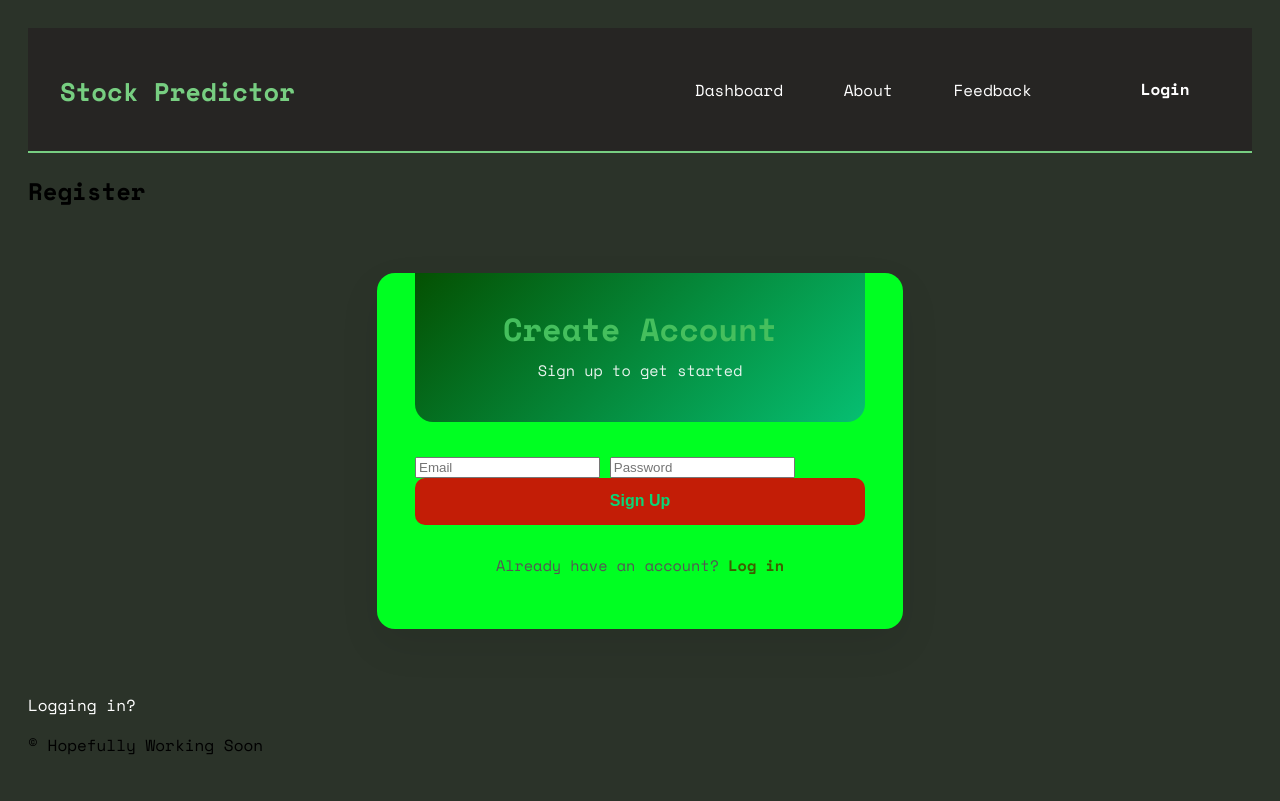
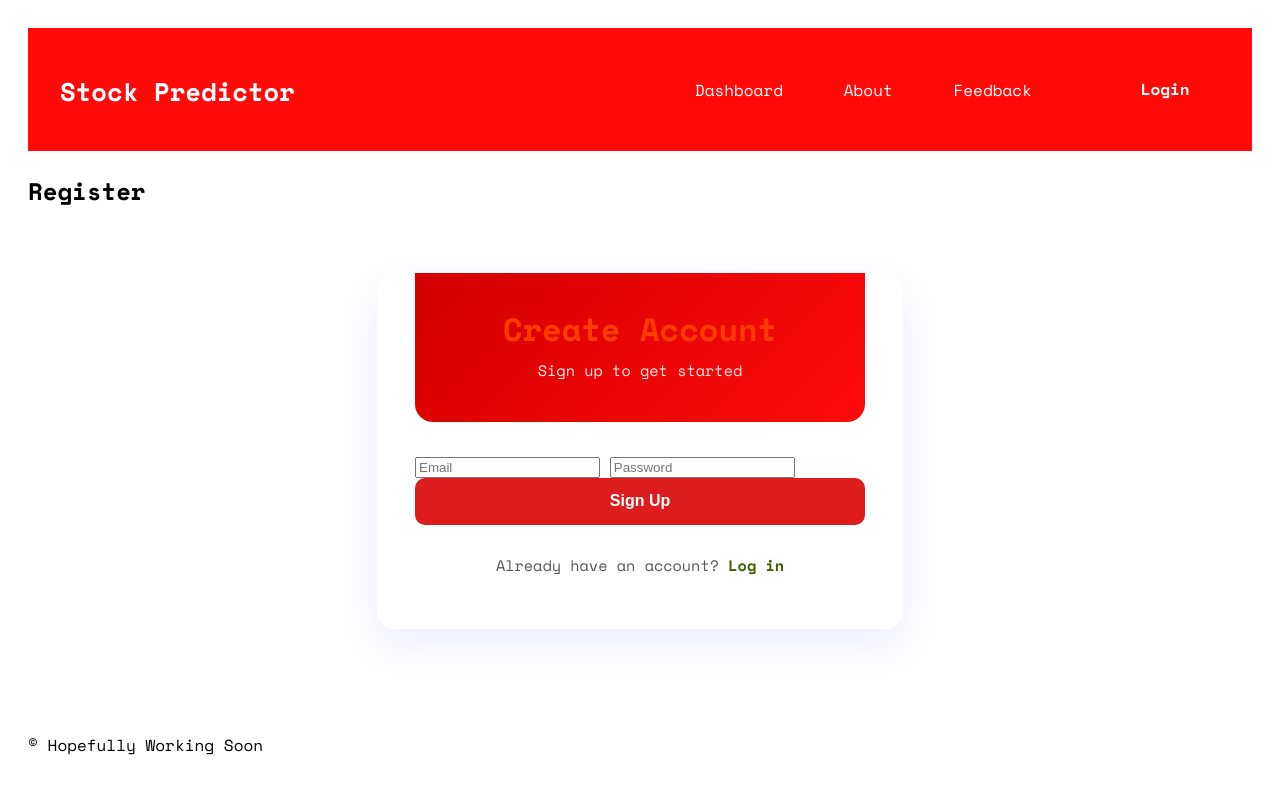
Before and after one commit to Levi-kun/stock-market-data-predictor-model, a Flask app: page /register in a window 1280 px wide. Run offline with Flask 3, Linux system fonts and the light colour scheme.

Commit message:
update css

```diff
--- a/Stock-Market-Web-App/App/static/css/ucnj_style.css
+++ b/Stock-Market-Web-App/App/static/css/ucnj_style.css
@@ -1,25 +1,24 @@
 /** web theme colors */
-
 /** Base colors */
 :root {
-        --clr-dark-a0: #000000;
+        --clr-dark-a0: #ed0707;
         --clr-light-a0: #ffffff;
 
         /** Theme primary colors */
-        --clr-primary-a0: #45bf5d;
-        --clr-primary-a10: #60c76f;
-        --clr-primary-a20: #77ce81;
-        --clr-primary-a30: #8cd592;
+        --clr-primary-a0: #ff3c00;
+        --clr-primary-a10: #f72626;
+        --clr-primary-a20: #ffffff;
+        --clr-primary-a30: #ff1212;
 
         /** Theme surface colors */
-        --clr-surface-a0: #262523;
-        --clr-surface-a10: #3a3938;
-        --clr-surface-a20: #504f4d;
-        --clr-surface-a30: #676664;
+        --clr-surface-a0: #ff0909;
+        --clr-surface-a10: #ff0c0c;
+        --clr-surface-a20: rgb(250, 18, 18);
+        --clr-surface-a30: #ffffff;
 
         /** Theme tonal surface colors */
-        --clr-surface-tonal-a0: #2b3329;
-        --clr-surface-tonal-a10: #3f473d;
+        --clr-surface-tonal-a0: #ffffff;
+        --clr-surface-tonal-a10: #f8f8f8;
         --clr-surface-tonal-a20: #545b53;
         --clr-surface-tonal-a30: #6b7169;
 
@@ -349,18 +348,18 @@
 .auth-card {
     max-width: 450px;
     margin: 4rem auto;
-    background: #00ff22;
+    background: #ffffff;
     border-radius: 18px;
     padding: 0 2.4rem 2.4rem;
-    box-shadow: 0 16px 40px rgba(0,0,0,0.08);
+    box-shadow: 0 16px 40px rgba(0, 47, 255, 0.08);
 }
 
 /* Header with gradient */
 .auth-header {
     text-align: center;
     padding: 2rem 1rem 1.6rem;
-    background: linear-gradient(135deg, #045102, #06bf72);
-    color: white;
+    background: linear-gradient(135deg, #d20000, #ff0a0a);
+    color: rgb(255, 255, 255);
     border-radius: 0 0 18px 18px;
 }
 
@@ -429,7 +427,7 @@
     width: 100%;
     padding: 0.9rem 1rem;
     background: #da0404e5;
-    color: rgb(10, 213, 118);
+    color: rgb(255, 255, 255);
     font-size: 1rem;
     font-weight: 600;
     border: none;
--- a/Stock-Market-Web-App/app/static/templates/authBase.html
+++ b/Stock-Market-Web-App/app/static/templates/authBase.html
@@ -10,7 +10,7 @@
     <div class="authSwitch">
                 {% if mode == "login" %}
                         <a href="{{ url_for('main.register') }}" >Signing up?</a>
-                {% elif mode == "Sign Up" %}
+             `   {% elif mode == "Sign Up" %}
                         <a href="{{ url_for('main.login') }}">Logging in?</a>
                 {% endif %}
     </div>
```
Also changed, not shown: other parts of Stock-Market-Web-App/App/static/css/ucnj_style.css (+12 -13 lines), Stock-Market-Web-App/App/static/css/register.css (added, +124 -0 lines), Stock-Market-Web-App/config.py (+3 -5 lines).
